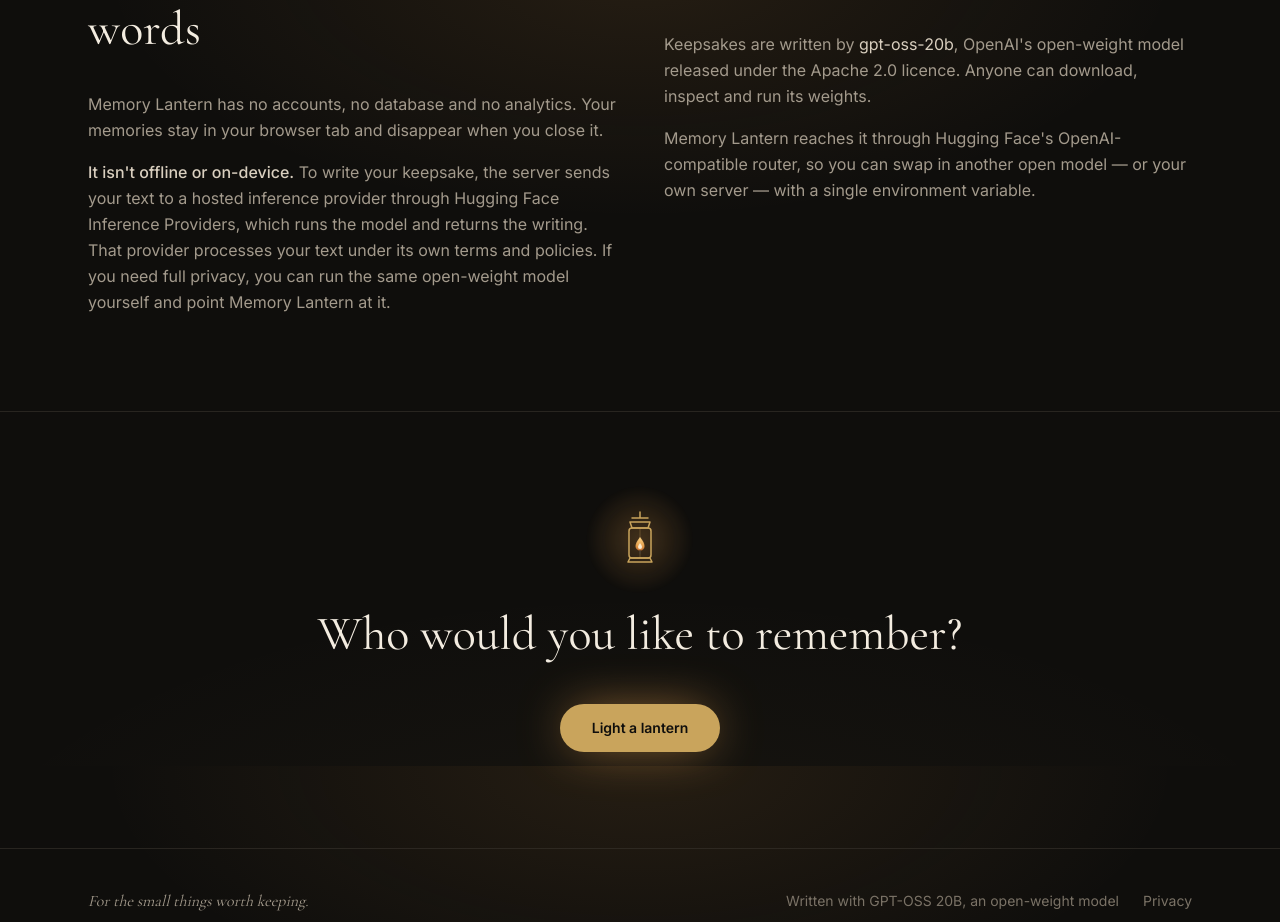
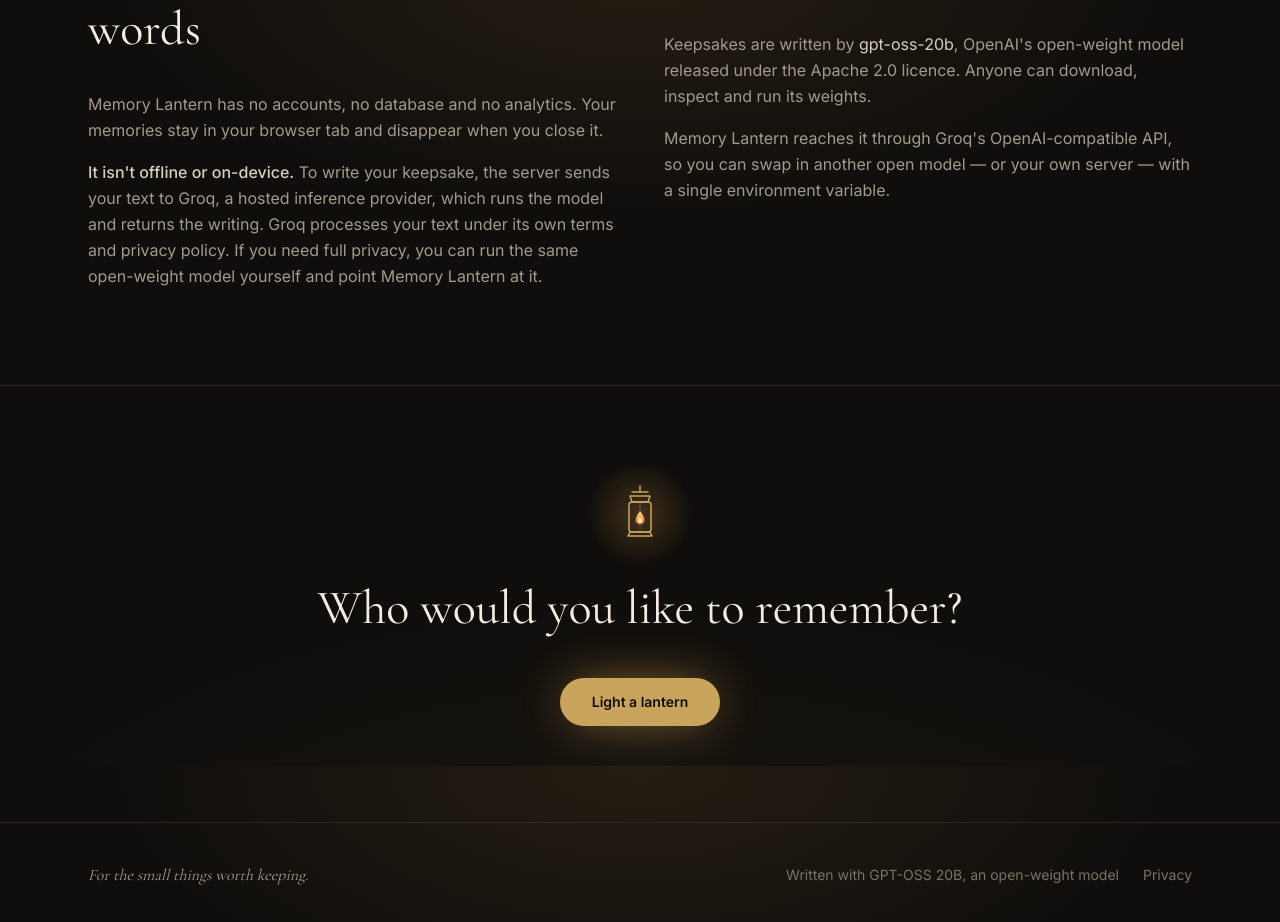
Before and after one commit to nehaprasad-dev/memory-lantern, a Next.js app: page / in a window 1280 px wide. Shown: the part 3234-4156 px from the top of the page. Built offline with nearby package versions, Linux system fonts and the light colour scheme.

Commit message:
update privacy and model sections for groq

```diff
--- a/src/app/page.tsx
+++ b/src/app/page.tsx
@@ -160,9 +160,9 @@
                 <strong className="font-medium text-parchment">
                   It isn&apos;t offline or on-device.
                 </strong>{" "}
-                To write your keepsake, the server sends your text to a hosted inference provider
-                through Hugging Face Inference Providers, which runs the model and returns the
-                writing. That provider processes your text under its own terms and policies. If
+                To write your keepsake, the server sends your text to Groq, a hosted inference
+                provider, which runs the model and returns the writing. Groq processes your text
+                under its own terms and privacy policy. If
                 you need full privacy, you can run the same open-weight model yourself and point
                 Memory Lantern at it.
               </p>
@@ -177,8 +177,8 @@
                 download, inspect and run its weights.
               </p>
               <p>
-                Memory Lantern reaches it through Hugging Face&apos;s OpenAI-compatible router,
-                so you can swap in another open model — or your own server — with a single
+                Memory Lantern reaches it through Groq&apos;s OpenAI-compatible API, so you
+                can swap in another open model — or your own server — with a single
                 environment variable.
               </p>
             </div>
```
